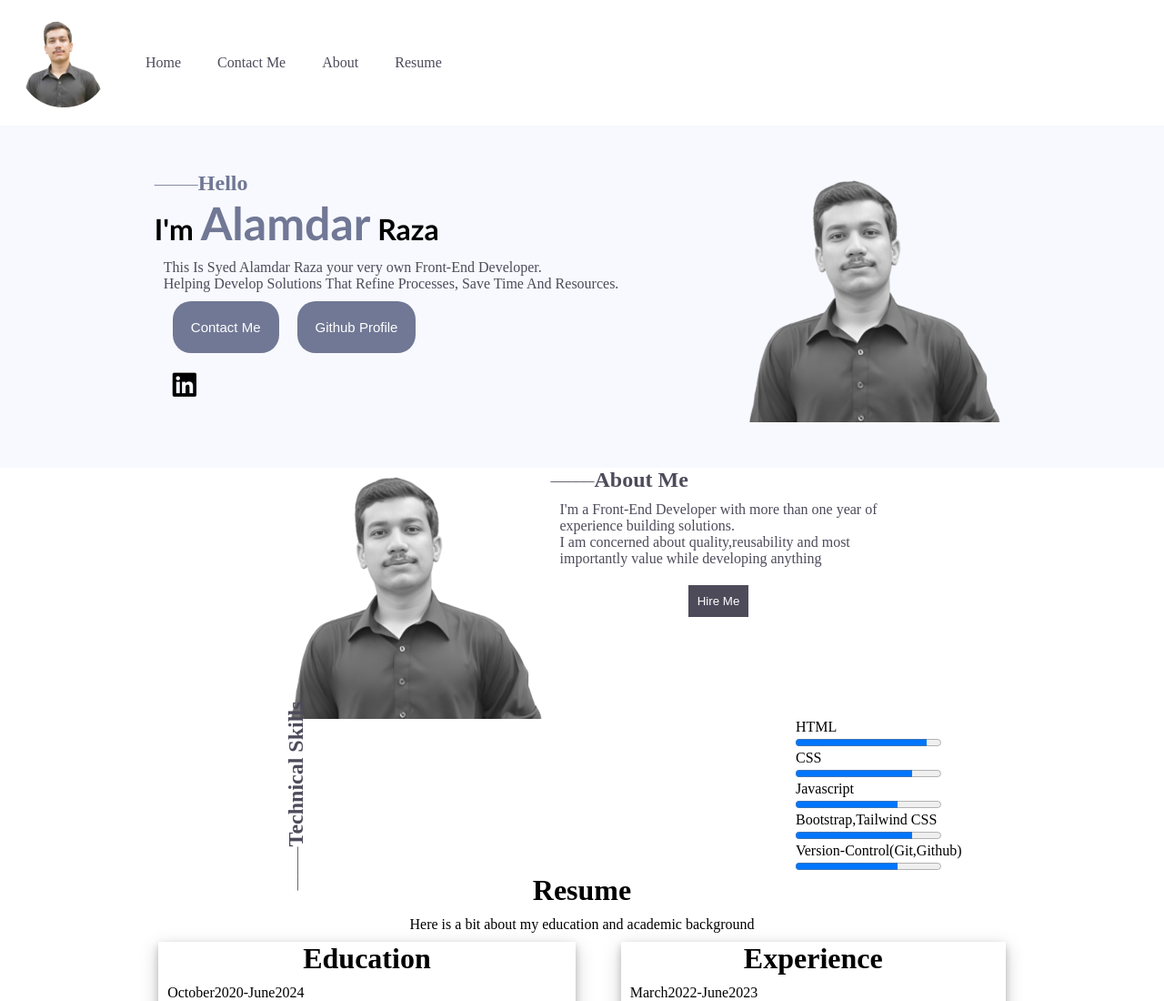
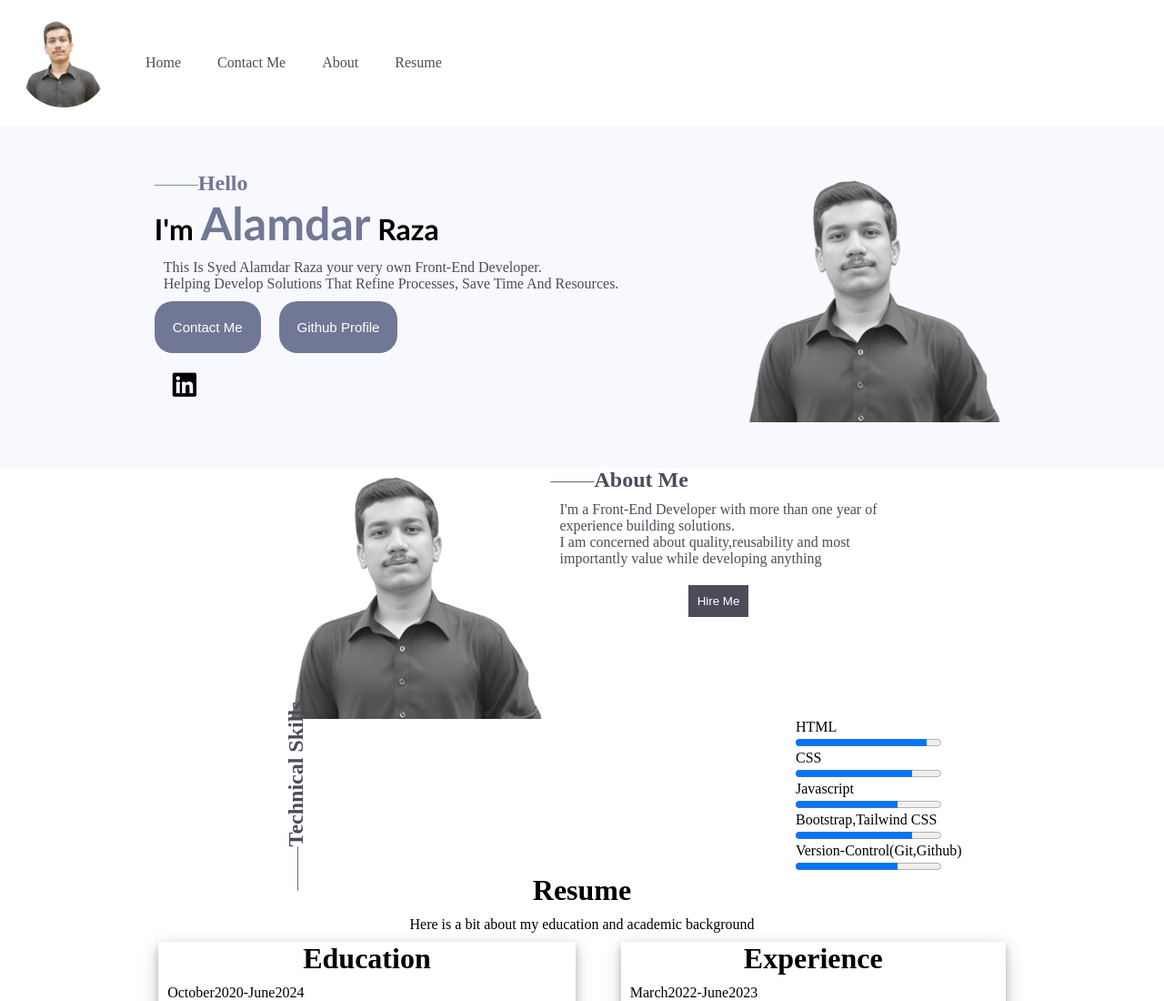
Before and after one commit to Razashah151/MyPortfolio-website, a plain HTML site: page index.html in a window 1280 px wide. Shown: the top 1100 px of the page at 91% size. Drawn offline with Linux system fonts and the light colour scheme.

Commit message:
Initial Commit

```diff
--- a/index.html
+++ b/index.html
@@ -57,7 +57,7 @@
                <p>This Is Syed Alamdar Raza your very own Front-End Developer. <br>
                  Helping Develop Solutions That Refine Processes, Save Time And Resources.</p>
                  <div class="buttons">
-                    <a href="#section1" class="linkbtn"><button> Contact Me</a></button>
+                   <button> <a href="#section1" class="linkbtn"> Contact Me</a></button>
                   <button onclick="location.href='https://github.com/Razashah151'"> Github Profile</button>
                  </div>
                  <div class="icons1">
```
